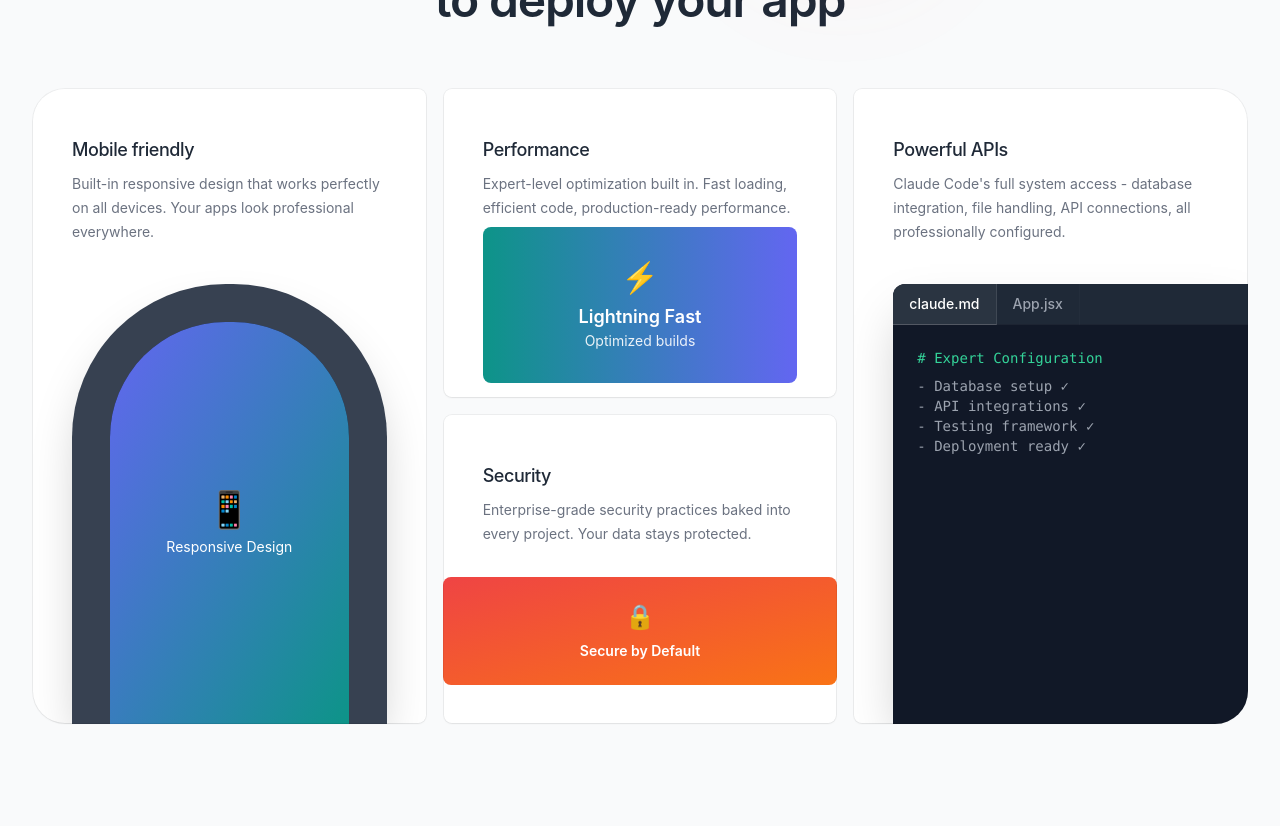
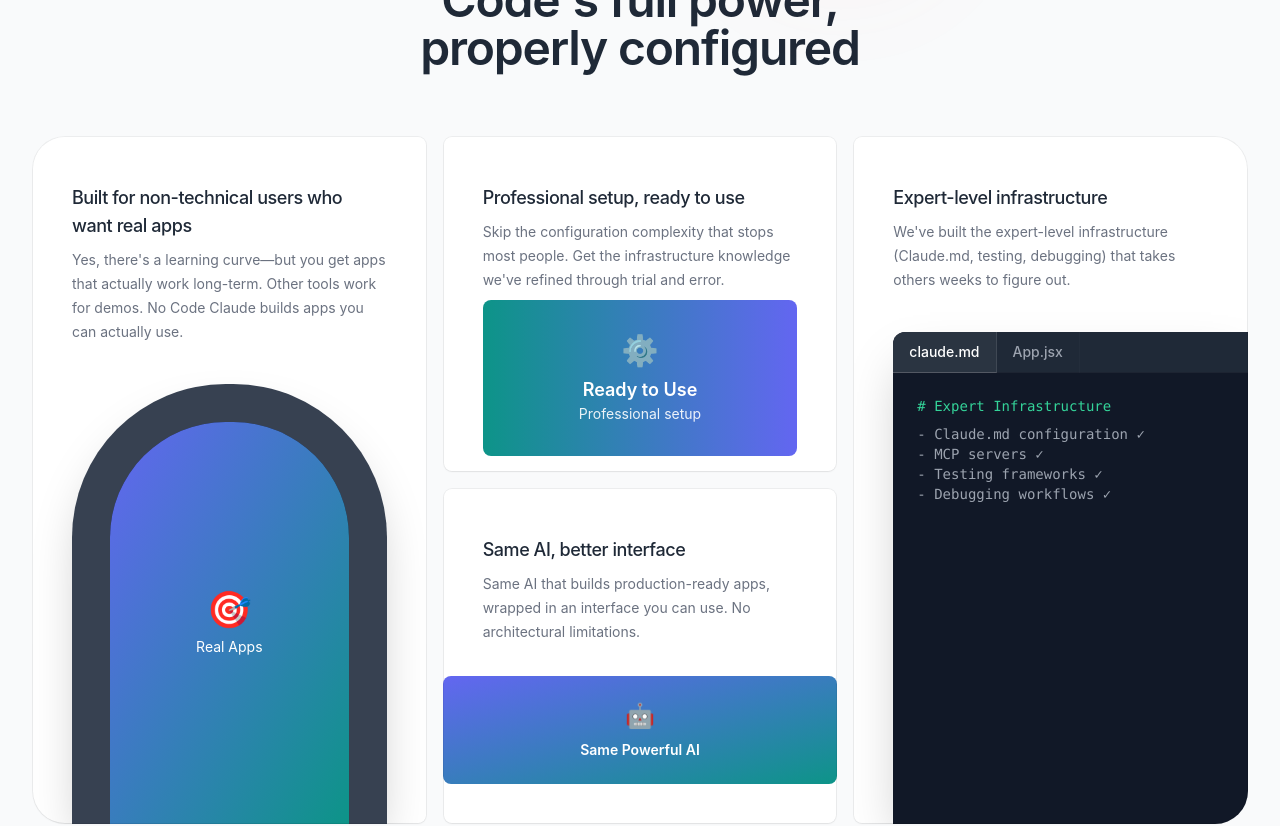
Before and after one commit to actsie/NCC, a React (Create React App) app in the folder no-code-claude-landing/: page / in a window 1280 px wide. Shown: the part 3600-4426 px from the top of the page. Built offline with nearby package versions, Linux system fonts and the light colour scheme.

Commit message:
Update bento grid content to match exact landing page copy

```diff
--- a/no-code-claude-landing/src/App.js
+++ b/no-code-claude-landing/src/App.js
@@ -394,9 +394,9 @@
       {/* How No Code Claude Solves This - Bento Grid */}
       <section className="bg-gray-50 py-24 sm:py-32">
         <div className="mx-auto max-w-2xl px-6 lg:max-w-7xl lg:px-8">
-          <h2 className="text-center text-base/7 font-semibold text-[#6366F1]">Deploy faster</h2>
+          <h2 className="text-center text-base/7 font-semibold text-[#6366F1]">How No Code Claude Solves This</h2>
           <p className="mx-auto mt-2 max-w-lg text-center text-4xl font-semibold tracking-tight text-balance text-[#1F2937] sm:text-5xl">
-            Everything you need to deploy your app
+            Get Claude Code's full power, properly configured
           </p>
           <div className="mt-10 grid gap-4 sm:mt-16 lg:grid-cols-3 lg:grid-rows-2">
             <div className="relative lg:row-span-2">
@@ -404,18 +404,18 @@
               <div className="relative flex h-full flex-col overflow-hidden rounded-[calc(0.75rem+1px)] lg:rounded-l-[calc(2rem+1px)]">
                 <div className="px-8 pt-8 pb-3 sm:px-10 sm:pt-10 sm:pb-0">
                   <p className="mt-2 text-lg font-medium tracking-tight text-[#1F2937] max-lg:text-center">
-                    Mobile friendly
+                    Built for non-technical users who want real apps
                   </p>
                   <p className="mt-2 max-w-lg text-sm/6 text-[#6B7280] max-lg:text-center">
-                    Built-in responsive design that works perfectly on all devices. Your apps look professional everywhere.
+                    Yes, there's a learning curve—but you get apps that actually work long-term. Other tools work for demos. No Code Claude builds apps you can actually use.
                   </p>
                 </div>
                 <div className="relative min-h-[30rem] w-full grow max-lg:mx-auto max-lg:max-w-sm">
                   <div className="absolute inset-x-10 top-10 bottom-0 overflow-hidden rounded-t-[12cqw] border-x-[3cqw] border-t-[3cqw] border-gray-700 bg-gray-900 shadow-2xl">
                     <div className="size-full bg-gradient-to-br from-[#6366F1] to-[#0D9488] flex items-center justify-center">
                       <div className="text-white text-center">
-                        <div className="text-4xl mb-2">📱</div>
-                        <div className="text-sm">Responsive Design</div>
+                        <div className="text-4xl mb-2">🎯</div>
+                        <div className="text-sm">Real Apps</div>
                       </div>
                     </div>
                   </div>
@@ -427,16 +427,16 @@
               <div className="absolute inset-px rounded-lg bg-white max-lg:rounded-t-[2rem]" />
               <div className="relative flex h-full flex-col overflow-hidden rounded-[calc(0.75rem+1px)] max-lg:rounded-t-[calc(2rem+1px)]">
                 <div className="px-8 pt-8 sm:px-10 sm:pt-10">
-                  <p className="mt-2 text-lg font-medium tracking-tight text-[#1F2937] max-lg:text-center">Performance</p>
+                  <p className="mt-2 text-lg font-medium tracking-tight text-[#1F2937] max-lg:text-center">Professional setup, ready to use</p>
                   <p className="mt-2 max-w-lg text-sm/6 text-[#6B7280] max-lg:text-center">
-                    Expert-level optimization built in. Fast loading, efficient code, production-ready performance.
+                    Skip the configuration complexity that stops most people. Get the infrastructure knowledge we've refined through trial and error.
                   </p>
                 </div>
                 <div className="flex flex-1 items-center justify-center px-8 max-lg:pt-10 max-lg:pb-12 sm:px-10 lg:pb-2">
                   <div className="w-full max-lg:max-w-xs bg-gradient-to-r from-[#0D9488] to-[#6366F1] rounded-lg p-8 text-white text-center">
-                    <div className="text-3xl mb-2">⚡</div>
-                    <div className="text-lg font-semibold">Lightning Fast</div>
-                    <div className="text-sm opacity-90">Optimized builds</div>
+                    <div className="text-3xl mb-2">⚙️</div>
+                    <div className="text-lg font-semibold">Ready to Use</div>
+                    <div className="text-sm opacity-90">Professional setup</div>
                   </div>
                 </div>
               </div>
@@ -446,15 +446,15 @@
               <div className="absolute inset-px rounded-lg bg-white" />
               <div className="relative flex h-full flex-col overflow-hidden rounded-[calc(0.75rem+1px)]">
                 <div className="px-8 pt-8 sm:px-10 sm:pt-10">
-                  <p className="mt-2 text-lg font-medium tracking-tight text-[#1F2937] max-lg:text-center">Security</p>
+                  <p className="mt-2 text-lg font-medium tracking-tight text-[#1F2937] max-lg:text-center">Same AI, better interface</p>
                   <p className="mt-2 max-w-lg text-sm/6 text-[#6B7280] max-lg:text-center">
-                    Enterprise-grade security practices baked into every project. Your data stays protected.
+                    Same AI that builds production-ready apps, wrapped in an interface you can use. No architectural limitations.
                   </p>
                 </div>
                 <div className="flex flex-1 items-center max-lg:py-6 lg:pb-2">
-                  <div className="w-full bg-gradient-to-br from-[#EF4444] to-[#F97316] rounded-lg p-6 text-white text-center">
-                    <div className="text-2xl mb-2">🔒</div>
-                    <div className="text-sm font-semibold">Secure by Default</div>
+                  <div className="w-full bg-gradient-to-br from-[#6366F1] to-[#0D9488] rounded-lg p-6 text-white text-center">
+                    <div className="text-2xl mb-2">🤖</div>
+                    <div className="text-sm font-semibold">Same Powerful AI</div>
                   </div>
                 </div>
               </div>
@@ -465,10 +465,10 @@
               <div className="relative flex h-full flex-col overflow-hidden rounded-[calc(0.75rem+1px)] max-lg:rounded-b-[calc(2rem+1px)] lg:rounded-r-[calc(2rem+1px)]">
                 <div className="px-8 pt-8 pb-3 sm:px-10 sm:pt-10 sm:pb-0">
                   <p className="mt-2 text-lg font-medium tracking-tight text-[#1F2937] max-lg:text-center">
-                    Powerful APIs
+                    Expert-level infrastructure
                   </p>
                   <p className="mt-2 max-w-lg text-sm/6 text-[#6B7280] max-lg:text-center">
-                    Claude Code's full system access - database integration, file handling, API connections, all professionally configured.
+                    We've built the expert-level infrastructure (Claude.md, testing, debugging) that takes others weeks to figure out.
                   </p>
                 </div>
                 <div className="relative min-h-[30rem] w-full grow">
@@ -482,11 +482,11 @@
                       </div>
                     </div>
                     <div className="px-6 pt-6 pb-14 text-sm text-gray-300 font-mono">
-                      <div className="text-emerald-400"># Expert Configuration</div>
-                      <div className="mt-2 text-gray-400">- Database setup ✓</div>
-                      <div className="text-gray-400">- API integrations ✓</div>
-                      <div className="text-gray-400">- Testing framework ✓</div>
-                      <div className="text-gray-400">- Deployment ready ✓</div>
+                      <div className="text-emerald-400"># Expert Infrastructure</div>
+                      <div className="mt-2 text-gray-400">- Claude.md configuration ✓</div>
+                      <div className="text-gray-400">- MCP servers ✓</div>
+                      <div className="text-gray-400">- Testing frameworks ✓</div>
+                      <div className="text-gray-400">- Debugging workflows ✓</div>
                     </div>
                   </div>
                 </div>
```
